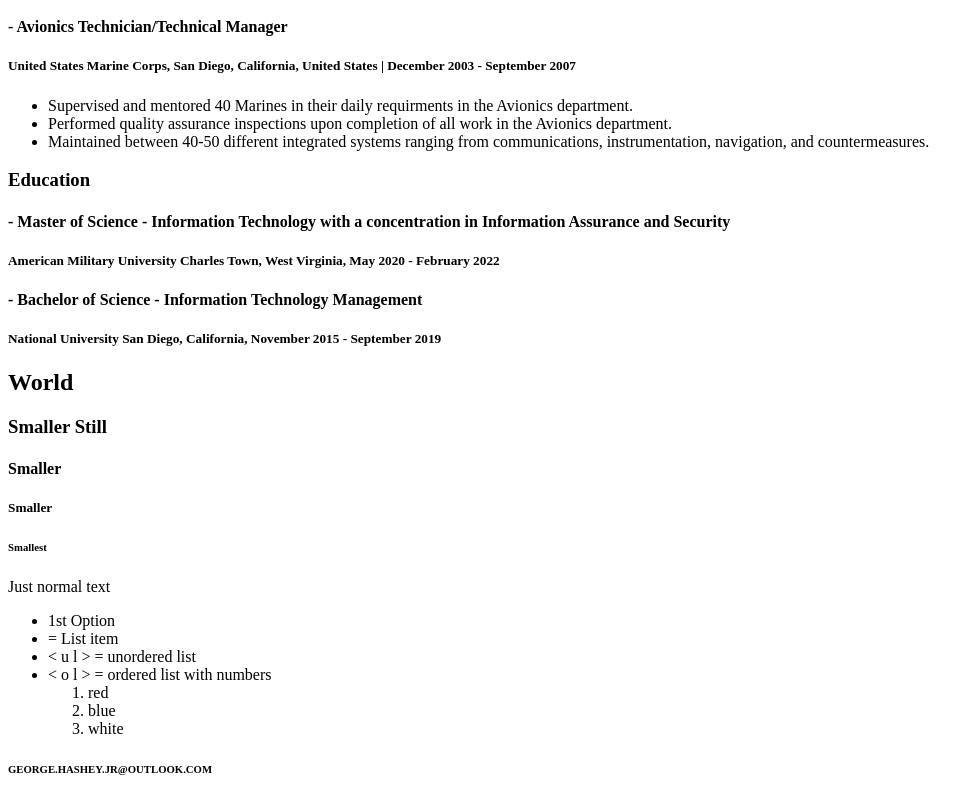
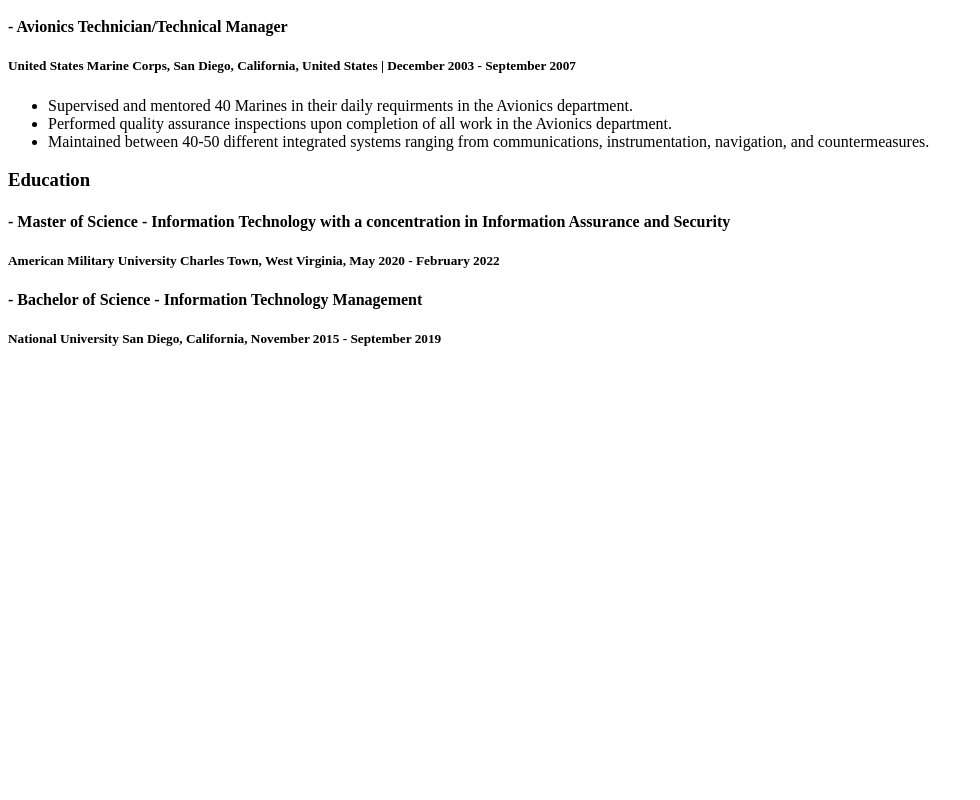
Before and after one commit to George-Hashey/Resume, a plain HTML site: page index.html in a window 1280 px wide. Shown: the part 1747-2547 px from the top of the page, without its empty margins (0-980 px from the left). After the commit the page ends 2116 px from the top, so only its background shows below. Drawn offline with Linux system fonts and the light colour scheme.

Commit message:
Update index.html

```diff
--- a/index.html
+++ b/index.html
@@ -104,31 +104,3 @@
     </div>
   </body>
 </html>
-
-      <h2>World</h2>
-    <h3>Smaller Still</h3>
-    <h4>Smaller</h4>
-    <h5>Smaller</h5>
-    <h6>Smallest</h6>
-    <p>Just normal text</p>
-
-    <ul>
-      <li>1st Option</li>
-    <li>= List item</li>
-      <li> < u l > = unordered list </li>
-      <li> < o l > = ordered list with numbers</li>
-
-      <ol>
-        <li> red</li>
-        <li> blue</li>
-        <li> white</li>
-      </ol>
-    </ul>
-    </div>
-
-    <div class="footer">
-    <h6> GEORGE.HASHEY.JR@OUTLOOK.COM</h6>
-    </div>
-
-  </body>
-</html>
```
